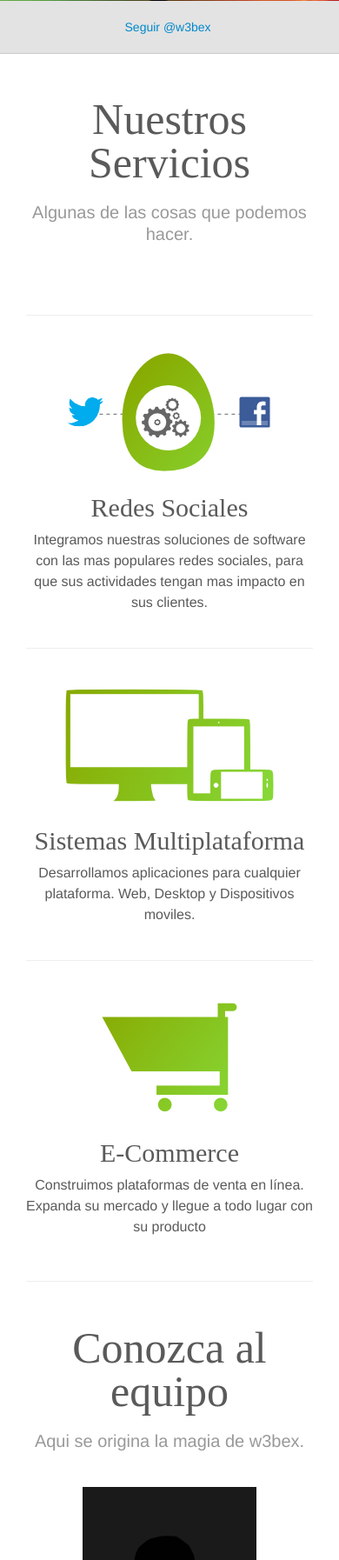
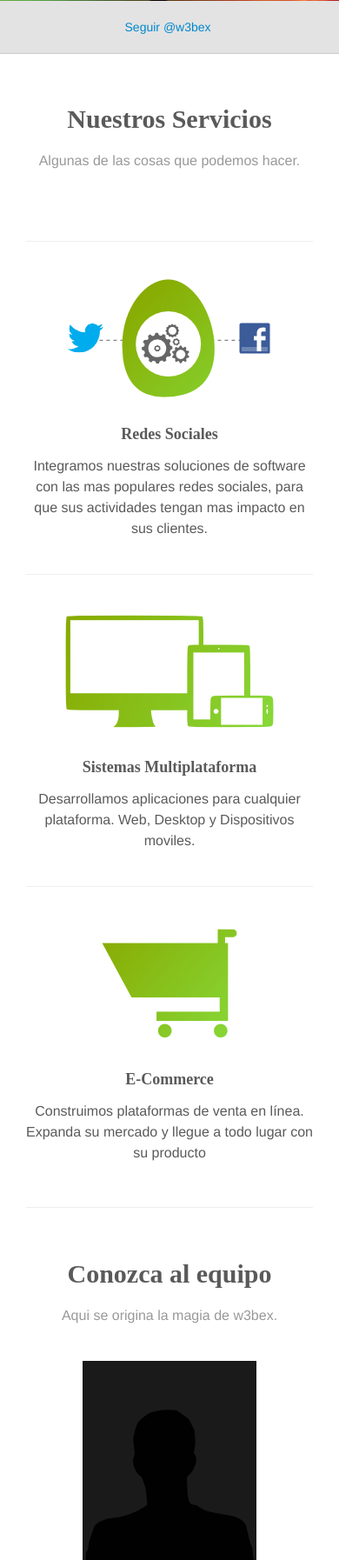
Before and after one commit to leferreyra/w3bex-website, a Django app: template templates/index.html in a window 390 px wide. Shown: the part 338-2132 px from the top of the page at 87% size. Run offline with Django 3.2, Linux system fonts and the light colour scheme; the template is opened without the code that fills it, so the values that code supplies are empty; some libraries are stand-ins or nearby versions.

Commit message:
Corregidos algunos errores para los telefonos

```diff
--- a/static/css/less/main.less
+++ b/static/css/less/main.less
@@ -300,12 +300,21 @@ footer {
   }
   .marketing {
     h1 {
-      font-size: 50px;
+      font-weight: bold;
+      font-size: 30px;
       line-height: 50px;
-      padding: 40px 0px 10px;
+      padding: 40px 0px 0px;
     }
     hr {
       margin: 40px 0px 0px;
     }
+    h2 {
+      font-size: 18px;
+      font-weight: bold;
+    }
+    .frase-seccion {
+      font-size: 16px;
+      font-weight: normal;
+    }
   }
 }
--- a/static/css/main.css
+++ b/static/css/main.css
@@ -252,11 +252,20 @@ footer a:hover {
     margin: 0px;
   }
   .marketing h1 {
-    font-size: 50px;
+    font-weight: bold;
+    font-size: 30px;
     line-height: 50px;
-    padding: 40px 0px 10px;
+    padding: 40px 0px 0px;
   }
   .marketing hr {
     margin: 40px 0px 0px;
   }
+  .marketing h2 {
+    font-size: 18px;
+    font-weight: bold;
+  }
+  .marketing .frase-seccion {
+    font-size: 16px;
+    font-weight: normal;
+  }
 }
```
